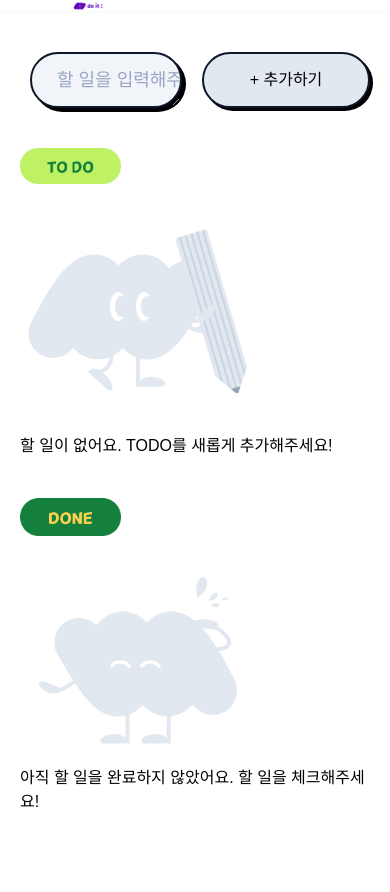
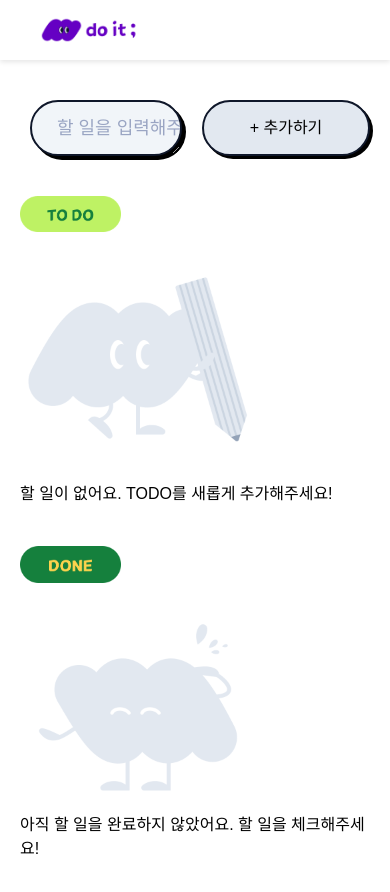
Before and after one commit to hajiiiin/Next.JS-todoList, a Next.js app: page / in a window 390 px wide. Shown: the top 892 px of the page. Before the commit the page ends 864 px from the top, so only its background shows below. Built offline with nearby package versions, Linux system fonts and the light colour scheme.

Commit message:
feat. layout 로고

```diff
--- a/app/Items/[itemId]/page.tsx
+++ b/app/Items/[itemId]/page.tsx
@@ -19,12 +19,12 @@ export default function ItemDetails({
   params: { itemId: string };
 }) {
   const router = useRouter();
-  const { itemId } = params;
+  const searchParams = useSearchParams();
+  const itemId = searchParams.get("itemId");
 
   const [todo, setTodo] = useState<TodoItem | null>(null);
   const [memo, setMemo] = useState("");
   const [uploadedImage, setUploadedImage] = useState<File | null>(null);
-  const [hasChanges, setHasChanges] = useState(false);
   const [isModified, setIsModified] = useState(false);
 
   const API_URL = `https://assignment-todolist-api.vercel.app/api/your-tenant-id/items`;
@@ -58,7 +58,7 @@ export default function ItemDetails({
 
   // 수정 핸들러
   const handleSave = () => {
-    if (!hasChanges) return; // 변경사항 없으면 동작 안 함
+    if (!isModified) return; // 변경사항 없으면 동작 안 함
     const savedTodos = JSON.parse(localStorage.getItem("todos") || "[]");
     const updatedTodos = savedTodos.map((todo: TodoItem) =>
       todo.id === itemId
--- a/app/globals.css
+++ b/app/globals.css
@@ -13,3 +13,23 @@
     --foreground: #ededed;
   }
 }
+
+.header-container {
+  display: flex;
+  align-items: center;
+  justify-content: flex-start; /* 로고를 왼쪽 정렬 */
+  padding: 20px;
+  height: 60px;
+  background-color: #ffffff;
+  box-shadow: 0 2px 5px rgba(0, 0, 0, 0.1);
+}
+
+.logo-container {
+  margin-left: 400px; /* 좌측 여백 추가 */
+}
+
+@media (max-width: 744px) {
+  .logo-container {
+    margin-left: 20px; /* 좌측 여백 추가 */
+  }
+}
--- a/app/layout.tsx
+++ b/app/layout.tsx
@@ -20,10 +20,10 @@ export default function RootLayout({
           <div className="logo-container">
             <Link href="/">
               <Image
-                src="/logo-big.png"
+                src="/doit_logo.png"
                 alt="Do It Logo"
-                width={1920}
-                height={60}
+                width={100}
+                height={50}
               />
             </Link>
           </div>
```
Also changed, not shown: public/todo-checkbox.png (added).
